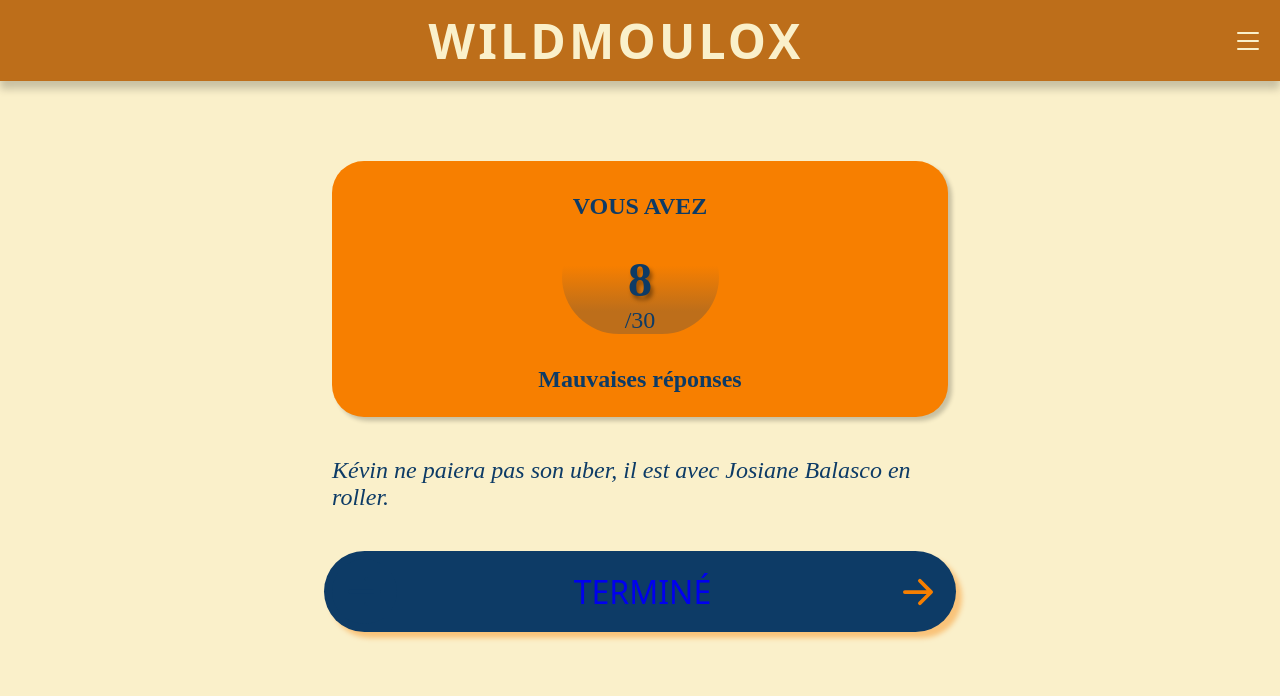
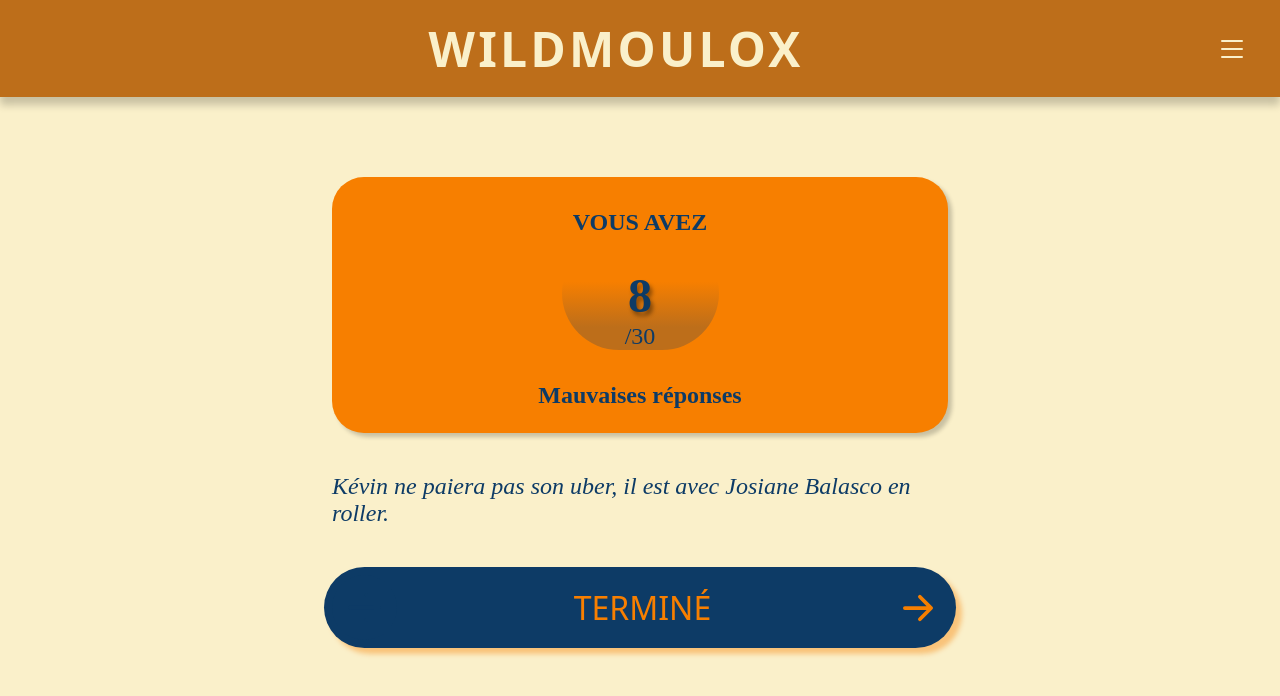
Before and after one commit to Pyriac/Wildmoulox, a plain HTML site: page end.html in a window 1280 px wide. Drawn offline with Linux system fonts and the light colour scheme; a web font is replaced by a local one.

Commit message:
refacto nav bar + lien end

```diff
--- a/end.css
+++ b/end.css
@@ -30,7 +30,7 @@ body {
 }
 
 a {
-    text-decoration: none;
+    all: unset
 }
 
 
@@ -52,11 +52,11 @@ header {
     box-shadow: 0rem 0.5rem 0.5rem rgba(0, 0, 0, .2);
     position: relative;
     z-index: 1;
+    padding: 1rem;
 
 }
 
 h1 {
-    padding: 0.5rem;
     letter-spacing: 0.2rem
 }
 
@@ -153,7 +153,7 @@ button {
 }
 
 button:hover {
-    transform: scale(1.2);
+    transform: scale(1.05);
 }
 
 .disapear {
@@ -189,6 +189,7 @@ button:hover {
 
     h1 {
         font-size: 3rem;
+        max-height: 80px;
     }
 
     .bi-list {
--- a/end.html
+++ b/end.html
@@ -44,7 +44,7 @@
                         class="disapear" viewBox="0 0 16 16">
                         <path
                             d="M8 0a8 8 0 1 1 0 16A8 8 0 0 1 8 0M4.5 7.5a.5.5 0 0 0 0 1h5.793l-2.147 2.146a.5.5 0 0 0 .708.708l3-3a.5.5 0 0 0 0-.708l-3-3a.5.5 0 1 0-.708.708L10.293 7.5z" />
-                    </svg><a href="accueil.html">TERMINÉ</a>
+                    </svg>TERMINÉ
                     <svg xmlns="http://www.w3.org/2000/svg" fill="#000" class="bi-arrow-right-short"
                         viewBox="0 0 16 16">
                         <path fill-rule="evenodd"
```
